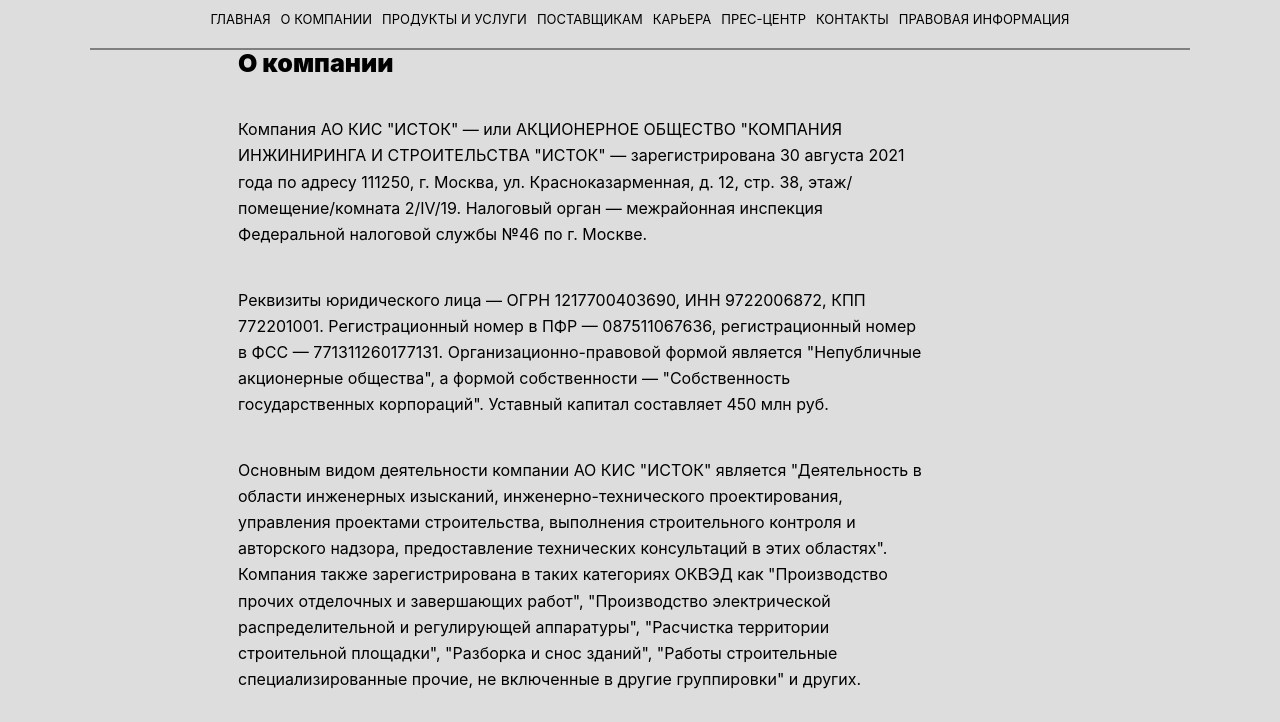
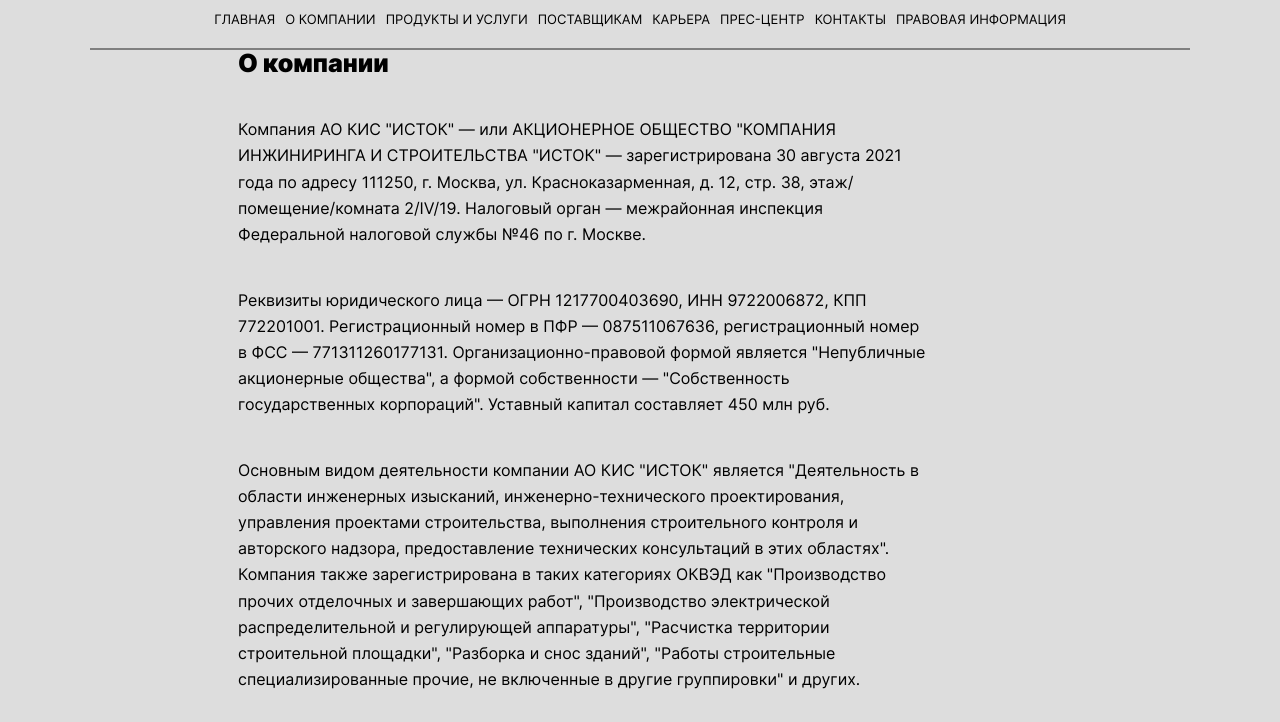
Before and after one commit to olegvpc/Istok, a plain HTML site: page index.html in a window 1280 px wide. Shown: the part 131-853 px from the top of the page. Drawn offline with Linux system fonts and the light colour scheme.

Commit message:
refactor: commit-3

```diff
--- a/pages/index.css
+++ b/pages/index.css
@@ -1,5 +1,5 @@
 @import "../vendors/normalize.css";
-@import "../vendors/normalize.css";
+@import "../vendors/fonts.css";
 
 @import "../blocks/page/page.css";
 @import "../blocks/page/__header/page__header.css";
--- a/scripts/index.js
+++ b/scripts/index.js
@@ -1,7 +1,5 @@
 const headerNavItems = document.querySelectorAll(".header__navigate-item")
-const submenuListAll = document.querySelectorAll(".header__navigate-submenu")
-
-// console.log(submenuListAll)
+// const submenuListAll = document.querySelectorAll(".header__navigate-submenu")
 
 function openSubmenu(evt) {
     const navListElement = evt.currentTarget.querySelector(".header__navigate-submenu");
@@ -12,22 +10,12 @@
 
 function closeSubmenu (evt) {
     const navListElement = evt.currentTarget.querySelector(".header__navigate-submenu");
-    // console.log(evt.currentTarget)
     if (navListElement) {
       navListElement.classList.remove("visible")
     }
 }
 
-// function setMouseListener (evt) {
-//     console.log(evt.currentTarget)
-//     const submenu = evt.currentTarget
-//     submenu.addEventListener("mouseout", console.log("CLOSE"))
-// }
-
 headerNavItems.forEach(headerItem => {
     headerItem.addEventListener("mouseover", openSubmenu);
     headerItem.addEventListener("mouseout", closeSubmenu);
 })
-
-
-// submenuListAll.forEach(subMenu => subMenu.addEventListener("mouseover", setMouseListener));
```
